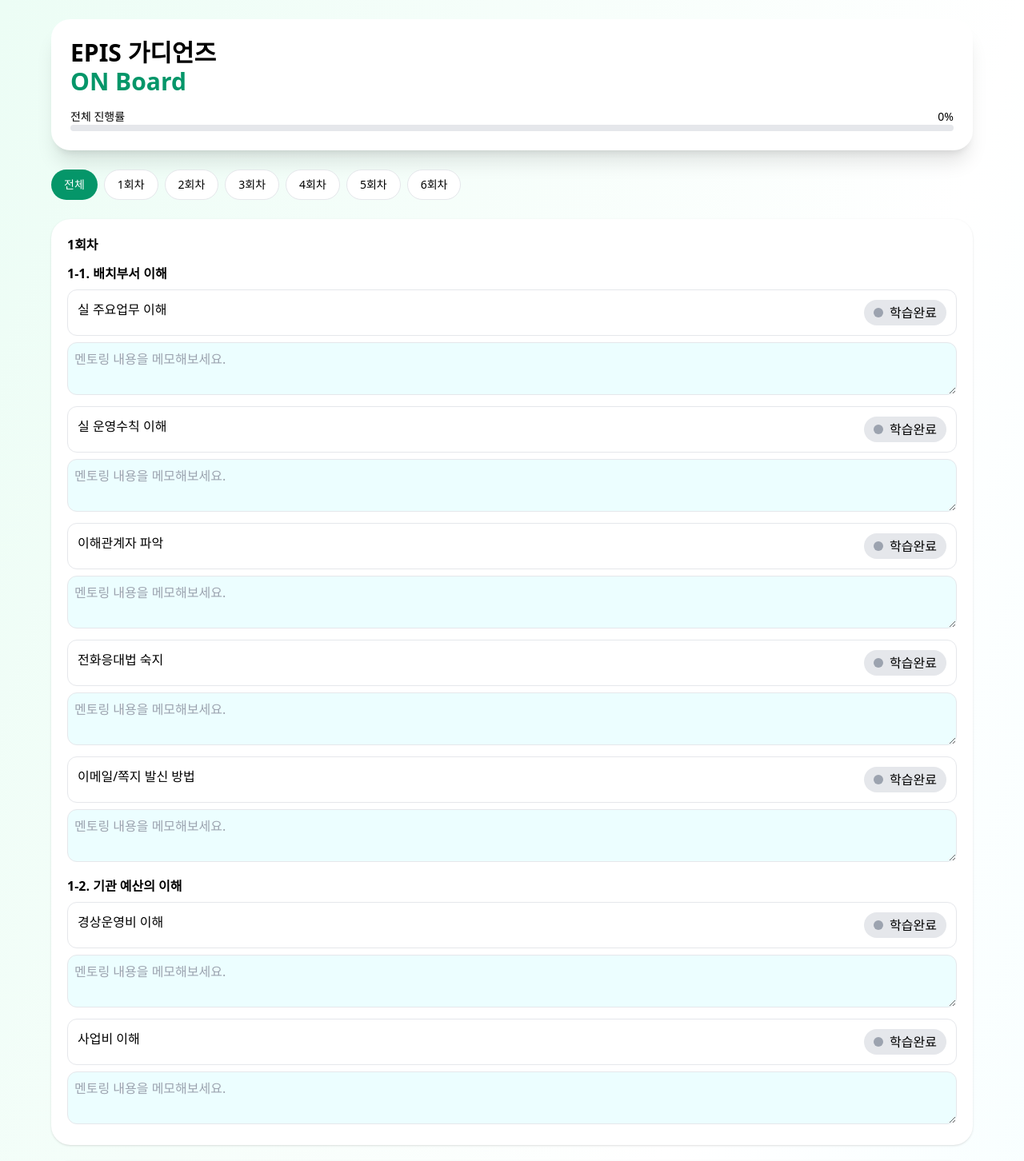
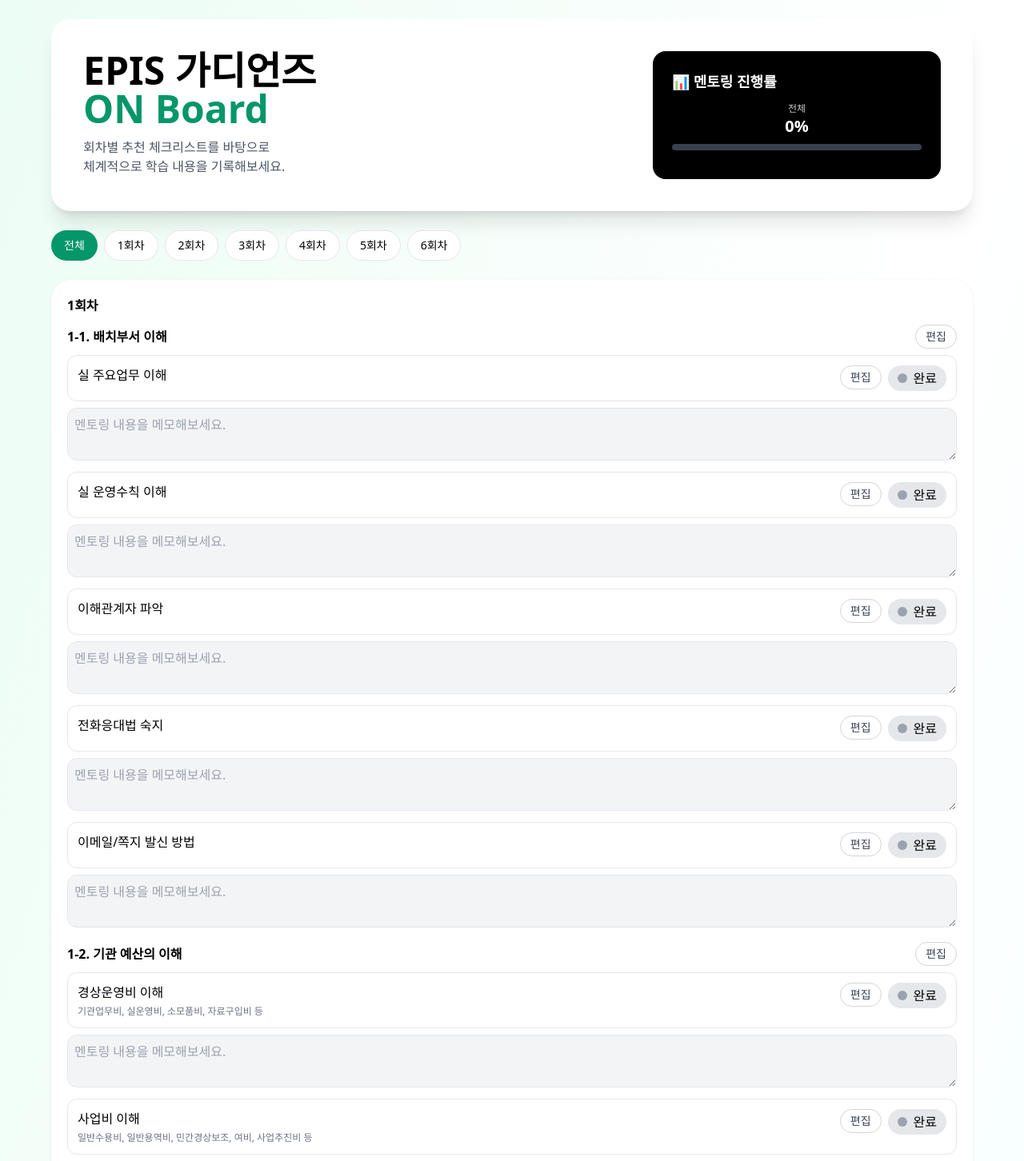
Before and after one commit to jung-heejin-2/onboarding-board, a React (Vite) app: page / in a window 1280 px wide. Shown: the top 1452 px of the page at 80% size. Built offline with nearby package versions, Linux system fonts and the light colour scheme.

Commit message:
Update App.tsx
편집버튼 추가

```diff
--- a/src/App.tsx
+++ b/src/App.tsx
@@ -5,9 +5,11 @@
 type Task = {
   id: string;
   label: string;
+  description?: string;
 };
 
 type TaskGroup = {
+  id: string;
   groupTitle: string;
   items: Task[];
 };
@@ -23,9 +25,20 @@
   comment: string;
 };
 
+type LabelState = Record<string, string>;
+type DescriptionState = Record<string, string>;
+type GroupTitleState = Record<string, string>;
 type CheckState = Record<string, CheckItem>;
 
-const STORAGE_KEY = "onboarding-on-board-state-v5";
+type EditingField =
+  | { type: "item"; id: string }
+  | { type: "group"; id: string }
+  | null;
+
+const STORAGE_KEY = "onboarding-on-board-state-v7";
+const LABEL_STORAGE_KEY = "onboarding-on-board-labels-v2";
+const DESCRIPTION_STORAGE_KEY = "onboarding-on-board-descriptions-v1";
+const GROUP_TITLE_STORAGE_KEY = "onboarding-on-board-group-titles-v1";
 
 const weeks: Week[] = [
   {
@@ -33,6 +46,7 @@
     subtitle: "배치부서 이해",
     groups: [
       {
+        id: "g1-1",
         groupTitle: "1-1. 배치부서 이해",
         items: [
           { id: "w1-1-1", label: "실 주요업무 이해" },
@@ -43,10 +57,19 @@
         ],
       },
       {
+        id: "g1-2",
         groupTitle: "1-2. 기관 예산의 이해",
         items: [
-          { id: "w1-2-1", label: "경상운영비 이해" },
-          { id: "w1-2-2", label: "사업비 이해" },
+          {
+            id: "w1-2-1",
+            label: "경상운영비 이해",
+            description: "기관업무비, 실운영비, 소모품비, 자료구입비 등",
+          },
+          {
+            id: "w1-2-2",
+            label: "사업비 이해",
+            description: "일반수용비, 일반용역비, 민간경상보조, 여비, 사업추진비 등",
+          },
         ],
       },
     ],
@@ -56,11 +79,12 @@
     subtitle: "담당업무 이해",
     groups: [
       {
+        id: "g2-1",
         groupTitle: "2. 담당업무 이해",
         items: [
           { id: "w2-1-1", label: "사업지침 학습" },
-          { id: "w2-1-2", label: "기본계획 및 세부계획 이해" },
-          { id: "w2-1-3", label: "전년도 결과보고 방법 습득" },
+          { id: "w2-1-2", label: "기본계획 이해" },
+          { id: "w2-1-3", label: "결과보고 분석" },
         ],
       },
     ],
@@ -70,11 +94,12 @@
     subtitle: "회의 추진 방법",
     groups: [
       {
+        id: "g3-1",
         groupTitle: "3. 회의 추진 방법",
         items: [
-          { id: "w3-1-1", label: "업무 회의 계획 수립" },
-          { id: "w3-1-2", label: "회의 준비 및 운영" },
-          { id: "w3-1-3", label: "결과보고 방법 습득" },
+          { id: "w3-1-1", label: "회의 계획 수립" },
+          { id: "w3-1-2", label: "회의 운영" },
+          { id: "w3-1-3", label: "결과보고 작성" },
         ],
       },
     ],
@@ -84,14 +109,15 @@
     subtitle: "구매·계약 이해",
     groups: [
       {
+        id: "g4-1",
         groupTitle: "4. 구매·계약 이해",
         items: [
-          { id: "w4-1-1", label: "계약 종류 이해(입찰, 수의계약)" },
-          { id: "w4-1-2", label: "계약 관련 서류(제안요청서, 입찰공고문 등)" },
+          { id: "w4-1-1", label: "구매·계약 종류 이해", description: "입찰, 수의계약" },
+          { id: "w4-1-2", label: "관련 서류 이해", description: "제안요청서, 입찰공고문 등" },
           {
             id: "w4-1-3",
-            label:
-              "추진 절차 안내(발주계획 작성, 계획수립, 계약체결, 선금지급, 검수, 완료보고 및 잔금지급 등)",
+            label: "추진 절차 이해",
+            description: "발주계획 작성, 계획수립, 계약체결, 선금지급, 검수, 완료보고 및 잔금지급 등",
           },
         ],
       },
@@ -99,27 +125,37 @@
   },
   {
     title: "5회차",
-    subtitle: "제안평가 운영 방법",
+    subtitle: "제안평가 운영",
     groups: [
       {
-        groupTitle: "5. 제안평가 운영 방법",
+        id: "g5-1",
+        groupTitle: "5. 제안평가 운영",
         items: [
-          { id: "w5-1-1", label: "제안평가 계획 수립" },
-          { id: "w5-1-2", label: "제안평가 준비 및 운영" },
-          { id: "w5-1-3", label: "결과보고 및 정리" },
+          { id: "w5-1-1", label: "평가 계획 수립" },
+          { id: "w5-1-2", label: "평가 운영" },
+          { id: "w5-1-3", label: "결과 정리" },
         ],
       },
     ],
   },
   {
     title: "6회차",
-    subtitle: "사업점검 및 이해관계자 소통법",
+    subtitle: "사업 점검 및 이해관계자 소통법",
     groups: [
       {
-        groupTitle: "6. 사업점검 및 이해관계자 소통법",
+        id: "g6-1",
+        groupTitle: "6. 사업 점검 및 이해관계자 소통법",
         items: [
-          { id: "w6-1-1", label: "현장점검, 현장간담회 등을 위한 이해관계자 소통 노하우 전수" },
-          { id: "w6-1-2", label: "사업 점검 계획 수립, 준비 및 운영, 결과보고 방법 습득" },
+          {
+            id: "w6-1-1",
+            label: "이해관계자 소통 노하우",
+            description: "현장점검, 현장간담회등을 위한 노하우",
+          },
+          {
+            id: "w6-1-2",
+            label: "사업 점검 프로세스",
+            description: "사업 점검 계획 수립, 준비 및 운영, 결과보고 방법",
+          },
         ],
       },
     ],
@@ -130,29 +166,71 @@
   return { checked: false, comment: "" };
 }
 
-function parseSavedState(raw: string | null): CheckState {
+function parseSavedState<T extends Record<string, string> | CheckState>(raw: string | null): T | {} {
   if (!raw) return {};
   try {
-    return JSON.parse(raw);
+    return JSON.parse(raw) as T;
   } catch {
     return {};
   }
 }
 
+export const testCases = [
+  {
+    name: "label map parses safely",
+    input: parseSavedState<LabelState>("not-json"),
+    expected: {},
+  },
+  {
+    name: "group ids exist",
+    input: weeks[0].groups[0].id,
+    expected: "g1-1",
+  },
+  {
+    name: "description remains optional",
+    input: weeks[0].groups[0].items[0].description ?? "",
+    expected: "",
+  },
+];
+
 export default function App() {
   const [selectedWeek, setSelectedWeek] = useState<WeekFilter>("전체");
   const [state, setState] = useState<CheckState>(() =>
-    parseSavedState(localStorage.getItem(STORAGE_KEY))
+    parseSavedState<CheckState>(typeof window === "undefined" ? null : window.localStorage.getItem(STORAGE_KEY)) as CheckState
   );
+  const [editableLabels, setEditableLabels] = useState<LabelState>(() =>
+    parseSavedState<LabelState>(typeof window === "undefined" ? null : window.localStorage.getItem(LABEL_STORAGE_KEY)) as LabelState
+  );
+  const [editableDescriptions, setEditableDescriptions] = useState<DescriptionState>(() =>
+    parseSavedState<DescriptionState>(typeof window === "undefined" ? null : window.localStorage.getItem(DESCRIPTION_STORAGE_KEY)) as DescriptionState
+  );
+  const [editableGroupTitles, setEditableGroupTitles] = useState<GroupTitleState>(() =>
+    parseSavedState<GroupTitleState>(typeof window === "undefined" ? null : window.localStorage.getItem(GROUP_TITLE_STORAGE_KEY)) as GroupTitleState
+  );
+  const [editingField, setEditingField] = useState<EditingField>(null);
 
   useEffect(() => {
-    localStorage.setItem(STORAGE_KEY, JSON.stringify(state));
+    if (typeof window === "undefined") return;
+    window.localStorage.setItem(STORAGE_KEY, JSON.stringify(state));
   }, [state]);
 
+  useEffect(() => {
+    if (typeof window === "undefined") return;
+    window.localStorage.setItem(LABEL_STORAGE_KEY, JSON.stringify(editableLabels));
+  }, [editableLabels]);
+
+  useEffect(() => {
+    if (typeof window === "undefined") return;
+    window.localStorage.setItem(DESCRIPTION_STORAGE_KEY, JSON.stringify(editableDescriptions));
+  }, [editableDescriptions]);
+
+  useEffect(() => {
+    if (typeof window === "undefined") return;
+    window.localStorage.setItem(GROUP_TITLE_STORAGE_KEY, JSON.stringify(editableGroupTitles));
+  }, [editableGroupTitles]);
+
   const filtered = useMemo(() => {
-    return selectedWeek === "전체"
-      ? weeks
-      : weeks.filter((w) => w.title === selectedWeek);
+    return selectedWeek === "전체" ? weeks : weeks.filter((w) => w.title === selectedWeek);
   }, [selectedWeek]);
 
   const totalTasks = weeks.reduce(
@@ -160,7 +238,7 @@
     0
   );
   const done = Object.values(state).filter((s) => s.checked).length;
-  const percent = Math.round((done / totalTasks) * 100);
+  const percent = totalTasks === 0 ? 0 : Math.round((done / totalTasks) * 100);
 
   const selectedWeeks = selectedWeek === "전체" ? weeks : filtered;
   const selectedTotal = selectedWeeks.reduce(
@@ -176,7 +254,7 @@
       ),
     0
   );
-  const selectedPercent = Math.round((selectedDone / selectedTotal) * 100);
+  const selectedPercent = selectedTotal === 0 ? 0 : Math.round((selectedDone / selectedTotal) * 100);
 
   const toggle = (id: string) => {
     setState((prev) => {
@@ -192,97 +270,195 @@
     });
   };
 
+  const updateLabel = (id: string, value: string) => {
+    setEditableLabels((prev) => ({ ...prev, [id]: value }));
+  };
+
+  const updateDescription = (id: string, value: string) => {
+    setEditableDescriptions((prev) => ({ ...prev, [id]: value }));
+  };
+
+  const updateGroupTitle = (id: string, value: string) => {
+    setEditableGroupTitles((prev) => ({ ...prev, [id]: value }));
+  };
+
   return (
     <div className="min-h-screen bg-gradient-to-br from-emerald-50 via-white to-cyan-50 p-6">
       <div className="mx-auto max-w-6xl">
-        <div className="mb-6 rounded-3xl bg-white p-6 shadow-xl">
-          <h1 className="text-3xl font-bold">
+        <div className="mb-6 flex items-stretch justify-between gap-6 rounded-3xl bg-white p-8 shadow-xl md:p-10">
+          <div className="flex-1">
+            <h1 className="text-4xl font-bold md:text-5xl">
               EPIS 가디언즈
               <span className="block text-emerald-600">ON Board</span>
             </h1>
-
-          <div className="mt-4 space-y-4">
-            <div>
-              <div className="flex justify-between text-sm">
-                <span>전체 진행률</span>
-                <span>{percent}%</span>
-              </div>
-              <div className="h-2 bg-gray-200 rounded-full">
-                <div
-                  className="h-full bg-emerald-500 rounded-full"
-                  style={{ width: `${percent}%` }}
-                />
-              </div>
+            <p className="mt-3 text-base leading-6 text-gray-600">
+              회차별 추천 체크리스트를 바탕으로
+              <br />
+              체계적으로 학습 내용을 기록해보세요.
+            </p>
           </div>
 
+          <div className="flex w-full max-w-[360px] basis-1/2 flex-col justify-center rounded-2xl bg-black p-6 text-center text-white">
+            <div className="mb-3 text-left text-lg font-bold">📊 멘토링 진행률</div>
+            <div className="text-xs opacity-80">전체</div>
+            <div className="mb-2 text-xl font-bold">{percent}%</div>
+            <div className="mb-3 h-2 w-full rounded-full bg-gray-700">
+              <div className="h-full rounded-full bg-emerald-400" style={{ width: `${percent}%` }} />
+            </div>
             {selectedWeek !== "전체" && (
-              <div>
-                <div className="flex justify-between text-sm">
-                  <span>{selectedWeek} 진행률</span>
-                  <span>{selectedPercent}%</span>
+              <>
+                <div className="text-xs opacity-80">{selectedWeek}</div>
+                <div className="mb-1 text-sm font-semibold">{selectedPercent}%</div>
+                <div className="h-2 w-full rounded-full bg-gray-700">
+                  <div className="h-full rounded-full bg-cyan-400" style={{ width: `${selectedPercent}%` }} />
                 </div>
-                <div className="h-2 bg-gray-200 rounded-full">
-                  <div
-                    className="h-full bg-cyan-500 rounded-full"
-                    style={{ width: `${selectedPercent}%` }}
-                  />
-                </div>
-              </div>
+              </>
             )}
           </div>
         </div>
 
-        <div className="mb-6 flex gap-2 flex-wrap">
-          {(["전체","1회차","2회차","3회차","4회차","5회차","6회차"] as WeekFilter[]).map(w => (
-            <button key={w} onClick={()=>setSelectedWeek(w)}
-              className={`px-4 py-2 rounded-full text-sm ${
-                selectedWeek===w?"bg-emerald-600 text-white":"bg-white border"
+        <div className="mb-6 flex flex-wrap gap-2">
+          {(["전체", "1회차", "2회차", "3회차", "4회차", "5회차", "6회차"] as WeekFilter[]).map((w) => (
+            <button
+              key={w}
+              onClick={() => setSelectedWeek(w)}
+              className={`rounded-full px-4 py-2 text-sm ${
+                selectedWeek === w ? "bg-emerald-600 text-white" : "border bg-white"
               }`}
-            >{w}</button>
+            >
+              {w}
+            </button>
           ))}
         </div>
 
-        {filtered.map(week => (
-          <div key={week.title} className="bg-white p-5 rounded-3xl shadow mb-5">
-            <h2 className="font-bold">{week.title}</h2>
+        {filtered.map((week) => (
+          <div key={week.title} className="mb-5 rounded-3xl bg-white p-5 shadow">
+            <h2 className="mb-2 font-bold">{week.title}</h2>
 
-            {week.groups.map(group=>(
-              <div key={group.groupTitle} className="mt-3">
-                <div className="font-semibold">{group.groupTitle}</div>
+            {week.groups.map((group) => {
+              const currentGroupTitle = editableGroupTitles[group.id] ?? group.groupTitle;
 
-                {group.items.map(item=>{
+              return (
+                <div key={group.id} className="mt-3">
+                  <div className="mb-2 flex items-center gap-2">
+                    <div className="flex-1 font-semibold">
+                      {editingField?.type === "group" && editingField.id === group.id ? (
+                        <textarea
+                          value={currentGroupTitle}
+                          onChange={(e) => updateGroupTitle(group.id, e.target.value)}
+                          onBlur={() => setEditingField(null)}
+                          autoFocus
+                          className="w-full rounded-lg border border-gray-300 bg-white p-2 text-sm font-semibold focus:border-emerald-400 focus:outline-none"
+                        />
+                      ) : (
+                        <div>{currentGroupTitle}</div>
+                      )}
+                    </div>
+                    <button
+                      type="button"
+                      onClick={() =>
+                        setEditingField(
+                          editingField?.type === "group" && editingField.id === group.id
+                            ? null
+                            : { type: "group", id: group.id }
+                        )
+                      }
+                      className="rounded-full border border-gray-300 bg-white px-3 py-1 text-sm text-gray-700"
+                    >
+                      편집
+                    </button>
+                  </div>
+
+                  {group.items.map((item) => {
                     const checked = state[item.id]?.checked ?? false;
                     const comment = state[item.id]?.comment ?? "";
+                    const currentLabel = editableLabels[item.id] ?? item.label;
+                    const currentDescription = editableDescriptions[item.id] ?? item.description ?? "";
 
                     return (
                       <div key={item.id} className="mt-2">
-                      <div className="flex justify-between p-3 border rounded-xl">
-                        <span>{item.label}</span>
-
-                        <button onClick={()=>toggle(item.id)}
-                          className={`flex items-center gap-2 px-3 py-1 rounded-full ${
-                            checked?"bg-emerald-500 text-white":"bg-gray-200"
+                        <div
+                          className={`flex justify-between rounded-xl border p-3 ${
+                            checked ? "border-emerald-200 bg-emerald-50" : "bg-white"
                           }`}
                         >
-                          <span className={`w-3 h-3 rounded-full ${checked?"bg-white":"bg-gray-400"}`} />
-                          학습완료
+                          <div className="flex-1 pr-3">
+                            {editingField?.type === "item" && editingField.id === item.id ? (
+                              <div className="space-y-2">
+                                <input
+                                  value={currentLabel}
+                                  onChange={(e) => updateLabel(item.id, e.target.value)}
+                                  className="w-full rounded-lg border border-gray-300 bg-white p-2 text-sm font-medium focus:border-emerald-400 focus:outline-none"
+                                  placeholder="제목을 입력하세요"
+                                />
+                                <textarea
+                                  value={currentDescription}
+                                  onChange={(e) => updateDescription(item.id, e.target.value)}
+                                  className="w-full rounded-lg border border-gray-300 bg-white p-2 text-xs text-gray-700 focus:border-emerald-400 focus:outline-none"
+                                  placeholder="설명을 입력하세요"
+                                  rows={2}
+                                />
+                                <div className="flex justify-end">
+                                  <button
+                                    type="button"
+                                    onClick={() => setEditingField(null)}
+                                    className="rounded-full bg-emerald-600 px-3 py-1 text-xs text-white"
+                                  >
+                                    저장
                                   </button>
+                                </div>
+                              </div>
+                            ) : (
+                              <>
+                                <div>{currentLabel}</div>
+                                {currentDescription && <div className="mt-1 text-xs text-gray-500">{currentDescription}</div>}
+                              </>
+                            )}
+                          </div>
+
+                          <div className="shrink-0 flex items-start gap-2">
+                            <button
+                              type="button"
+                              onClick={() =>
+                                setEditingField(
+                                  editingField?.type === "item" && editingField.id === item.id
+                                    ? null
+                                    : { type: "item", id: item.id }
+                                )
+                              }
+                              className="rounded-full border border-gray-300 bg-white px-3 py-1 text-sm text-gray-700"
+                            >
+                              편집
+                            </button>
+
+                            <button
+                              type="button"
+                              onClick={() => toggle(item.id)}
+                              className={`flex items-center gap-2 rounded-full px-3 py-1 ${
+                                checked ? "bg-emerald-500 text-white" : "bg-gray-200"
+                              }`}
+                            >
+                              <span className={`h-3 w-3 rounded-full ${checked ? "bg-white" : "bg-gray-400"}`} />
+                              완료
+                            </button>
+                          </div>
                         </div>
 
                         <textarea
                           value={comment}
-                        onChange={e=>updateComment(item.id,e.target.value)}
+                          onChange={(e) => updateComment(item.id, e.target.value)}
                           placeholder="멘토링 내용을 메모해보세요."
-                        className="w-full mt-2 p-2 rounded-xl bg-cyan-50 border"
+                          className="mt-2 w-full rounded-xl border border-gray-200 bg-gray-100 p-2 focus:border-gray-300 focus:outline-none"
                         />
+                      </div>
+                    );
+                  })}
                 </div>
               );
             })}
           </div>
         ))}
       </div>
-        ))}
-      </div>
     </div>
   );
 }
```
Lines whose indentation alone changed are shown as unchanged.
